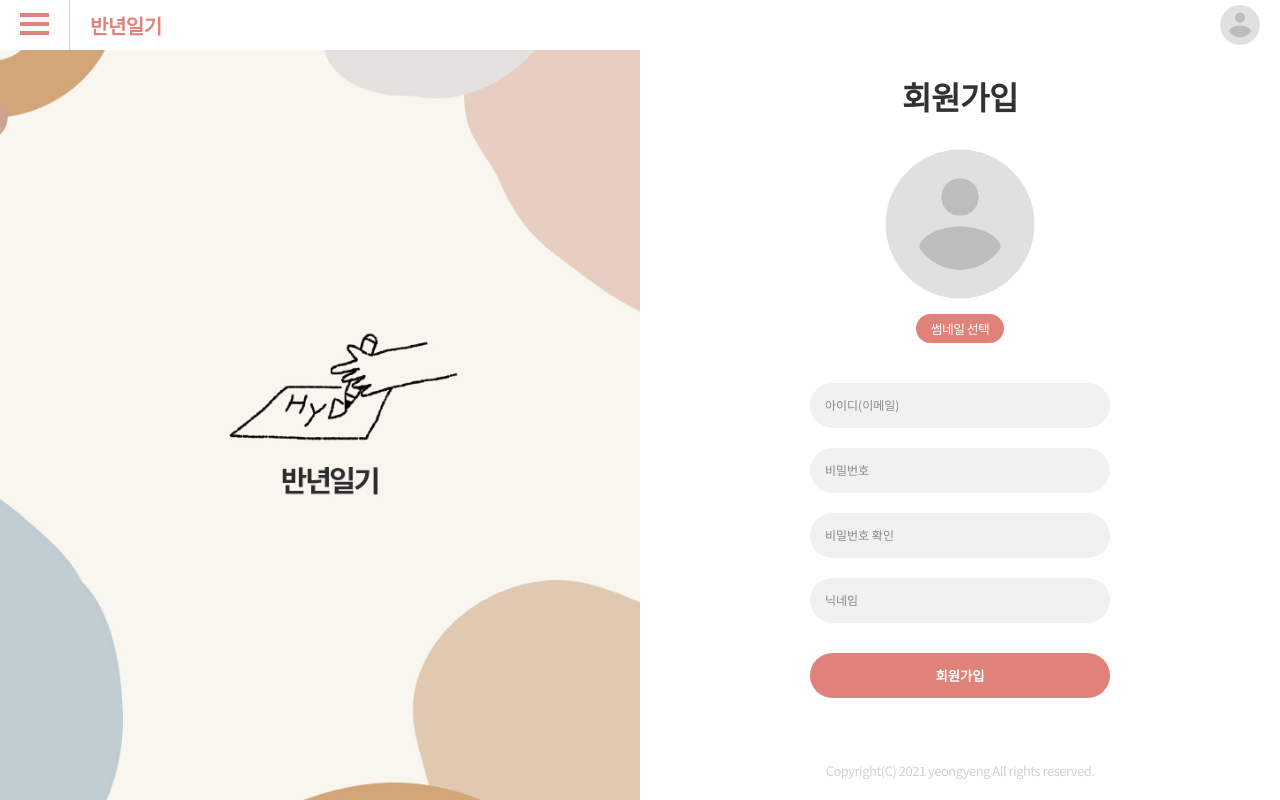
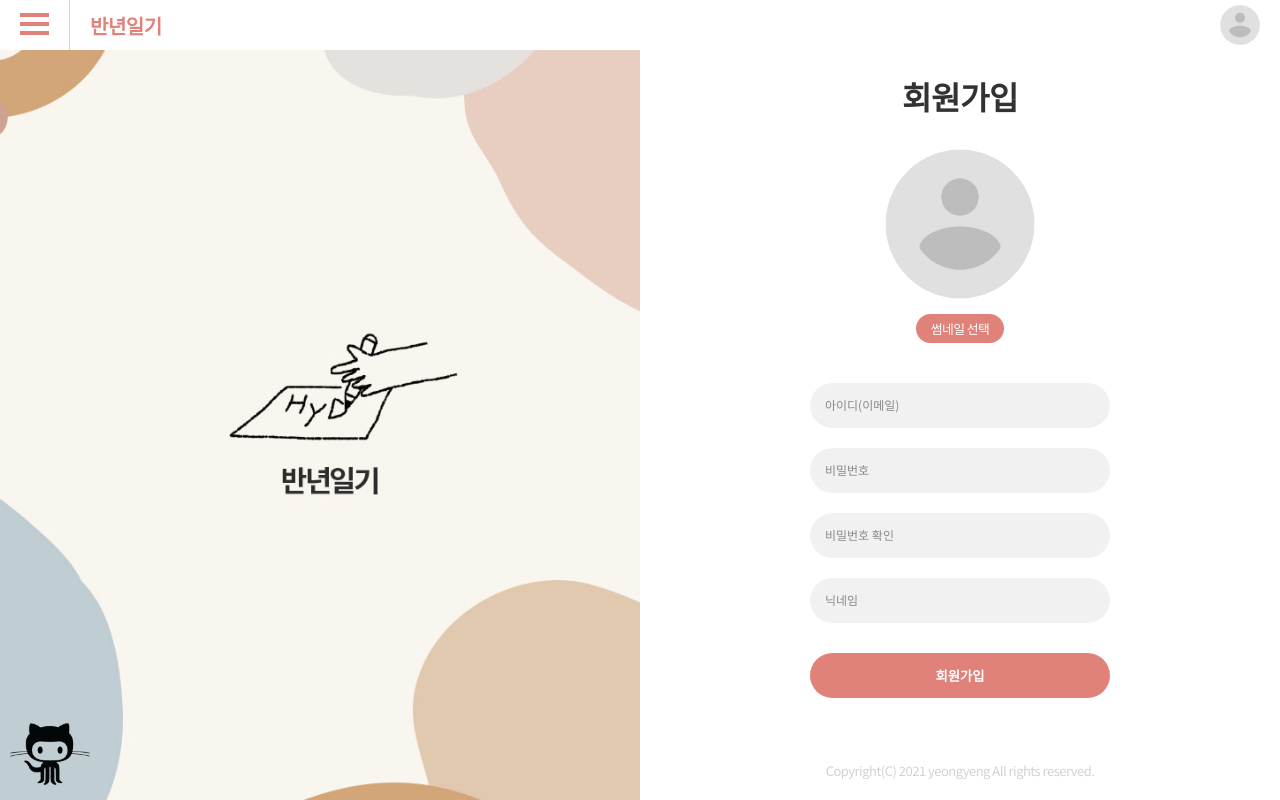
Before and after one commit to Jii-Yeong/half-year-diary, a React (Create React App) app in the folder client/: page /signUp in a window 1280 px wide. Built offline with nearby package versions, Linux system fonts and the light colour scheme.

Commit message:
로그인, 회원가입 페이지 프로젝트 링크 연결

```diff
--- a/client/src/assets/css/main.css
+++ b/client/src/assets/css/main.css
@@ -170,3 +170,17 @@ body, html {
 .default-profile-img{
     width: 100%;
 }
+
+/* Logo Banner Github CSS
+--------------------------------------- */
+.move-project {
+    position:absolute;
+    bottom:10px;
+    left:10px;
+    display: block;
+    width: 80px;
+}
+
+.move-project img {
+    width: 100%;
+}
--- a/client/src/components/LogoBanner.js
+++ b/client/src/components/LogoBanner.js
@@ -1,8 +1,10 @@
 import React from "react";
 import styled from "styled-components";
 import logoBanner from "../assets/images/logo_banner.jpg";
+import githubImg from "../assets/images/github.png";
 
 const Banner = styled.article`
+  position: relative;
   width: 50%;
   height: 100%;
   background-image: url(${logoBanner});
@@ -12,7 +14,17 @@ const Banner = styled.article`
 `;
 
 const LogoBanner = () => {
-  return <Banner />;
+  return (
+    <Banner>
+      <a
+        href="https://github.com/yeongyeng/half-year-diary"
+        className="move-project"
+        target="_block"
+      >
+        <img src={githubImg} alt="깃허브 이동" />
+      </a>
+    </Banner>
+  );
 };
 
 export default LogoBanner;
```
Also changed, not shown: client/src/assets/images/github.png (added).
